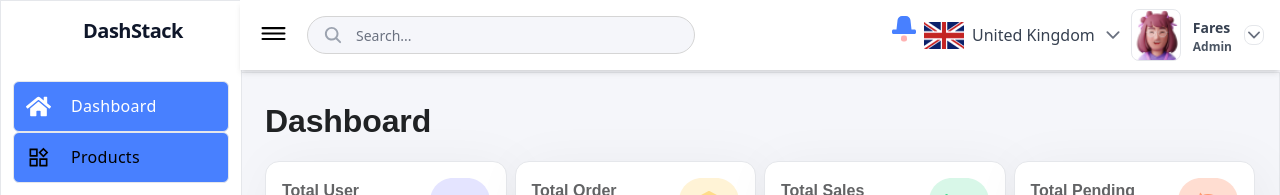
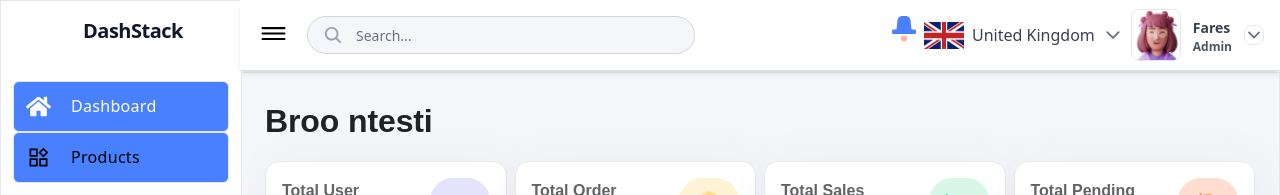
Before and after one commit to faressafer/dash-stack-dashboard, a React (Vite) app: page / in a window 1280 px wide. Shown: the top 195 px of the page. Built offline with nearby package versions, Linux system fonts and the light colour scheme.

Commit message:
testing deplayment changes

```diff
--- a/src/components/DashBoard.jsx
+++ b/src/components/DashBoard.jsx
@@ -8,16 +8,16 @@ const DashBoard = () => {
     <div className="ml-[240px] mt-[70px] p-6  border min-h-screen">
       <div className=" space-y-4">
         <h1 className="text-[#202224] font-nunito-sans text-[32px] font-bold tracking-[-0.114px]">
-          Dashboard
+          Broo ntesti
         </h1>
         <div className="w-full">
-            <Numbers/>
+          <Numbers />
         </div>
         <div className=" w-full">
-            <SalesDetails/>
+          <SalesDetails />
         </div>
         <div className=" w-full">
-            <DealsDetails/>
+          <DealsDetails />
         </div>
       </div>
     </div>
```
Also changed, not shown: 1 other file (tests, documents, lock files or other folders).
